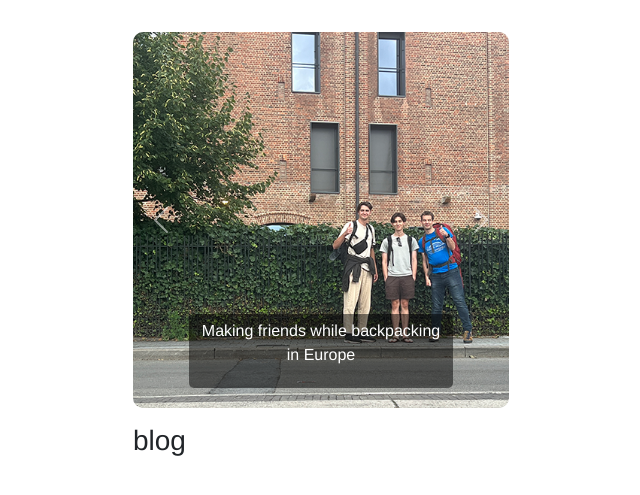
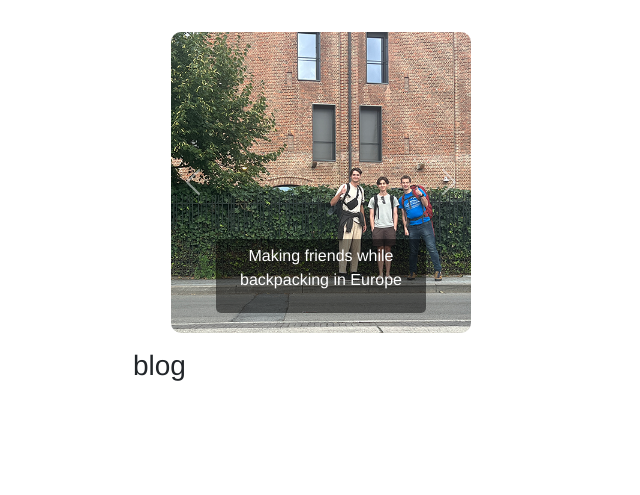
Before and after one commit to Jambr0li/jk_flask, a Flask app: page / in a window 1280 px wide. Shown: the part 68-563 px from the top of the page, without its empty margins (319-959 px from the left). Run offline with Flask 2, Linux system fonts and the light colour scheme; some libraries are stand-ins or nearby versions.

Commit message:
adjusted carousel size

```diff
--- a/static/home_styles.css
+++ b/static/home_styles.css
@@ -17,6 +17,7 @@ body {
 
 .carousel {
     margin-bottom: 1rem;
+    max-width: 80%;
 }
 
 .carousel-caption {
--- a/templates/home.html
+++ b/templates/home.html
@@ -3,6 +3,7 @@
 {% block content %}
 
 <div class="container centered-block">
+    <div class="d-flex justify-content-center">
         <div id="carouselExampleCaptions" class="carousel slide" data-bs-ride="carousel">
             <div class="carousel-inner">
                 <div class="carousel-item active">
@@ -45,6 +46,7 @@
             <span class="visually-hidden">Next</span>
             </button>
     </div>
+  </div>
 
     <h3>blog</h3>
     <ul class="bullets">
```
Lines whose indentation alone changed are shown as unchanged.
